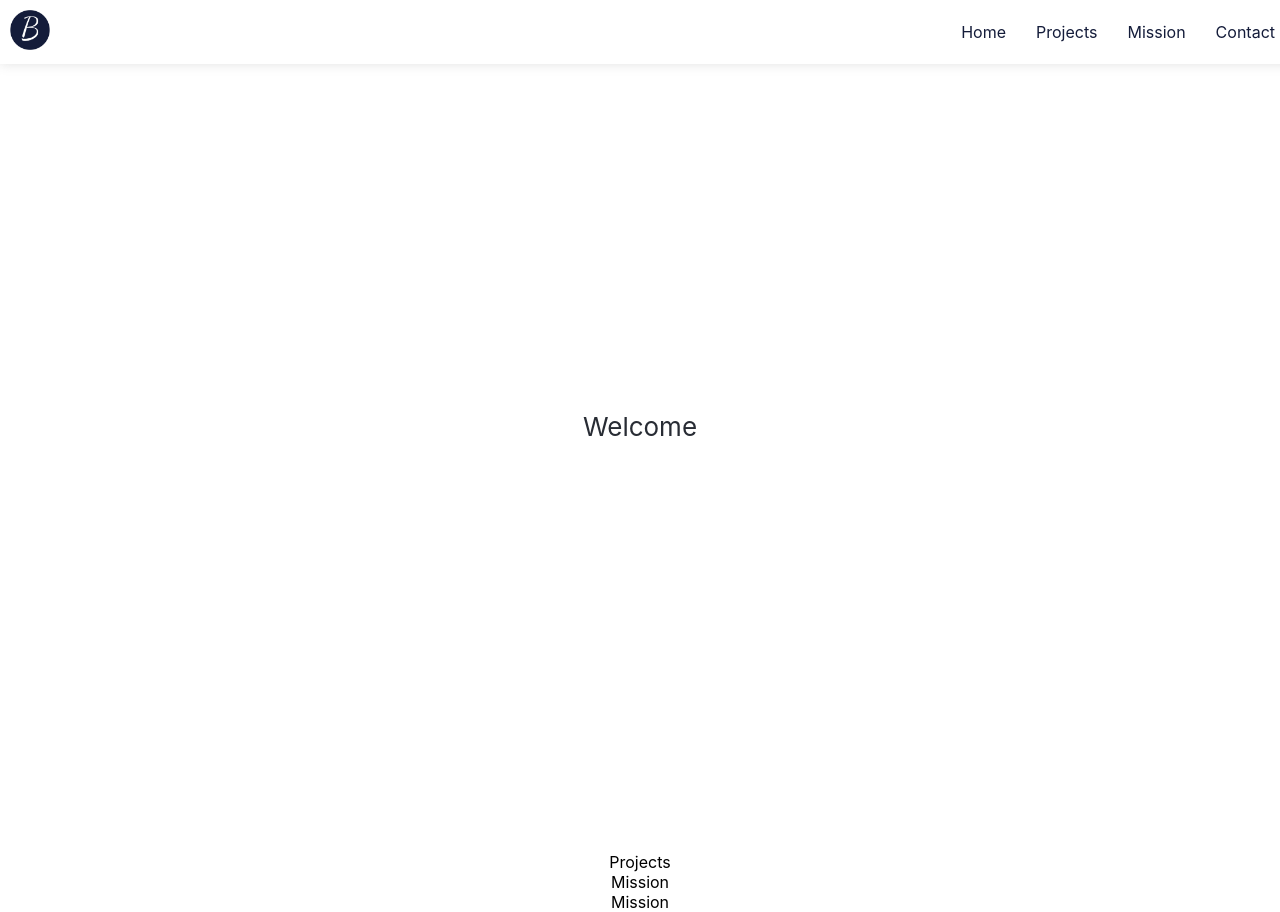
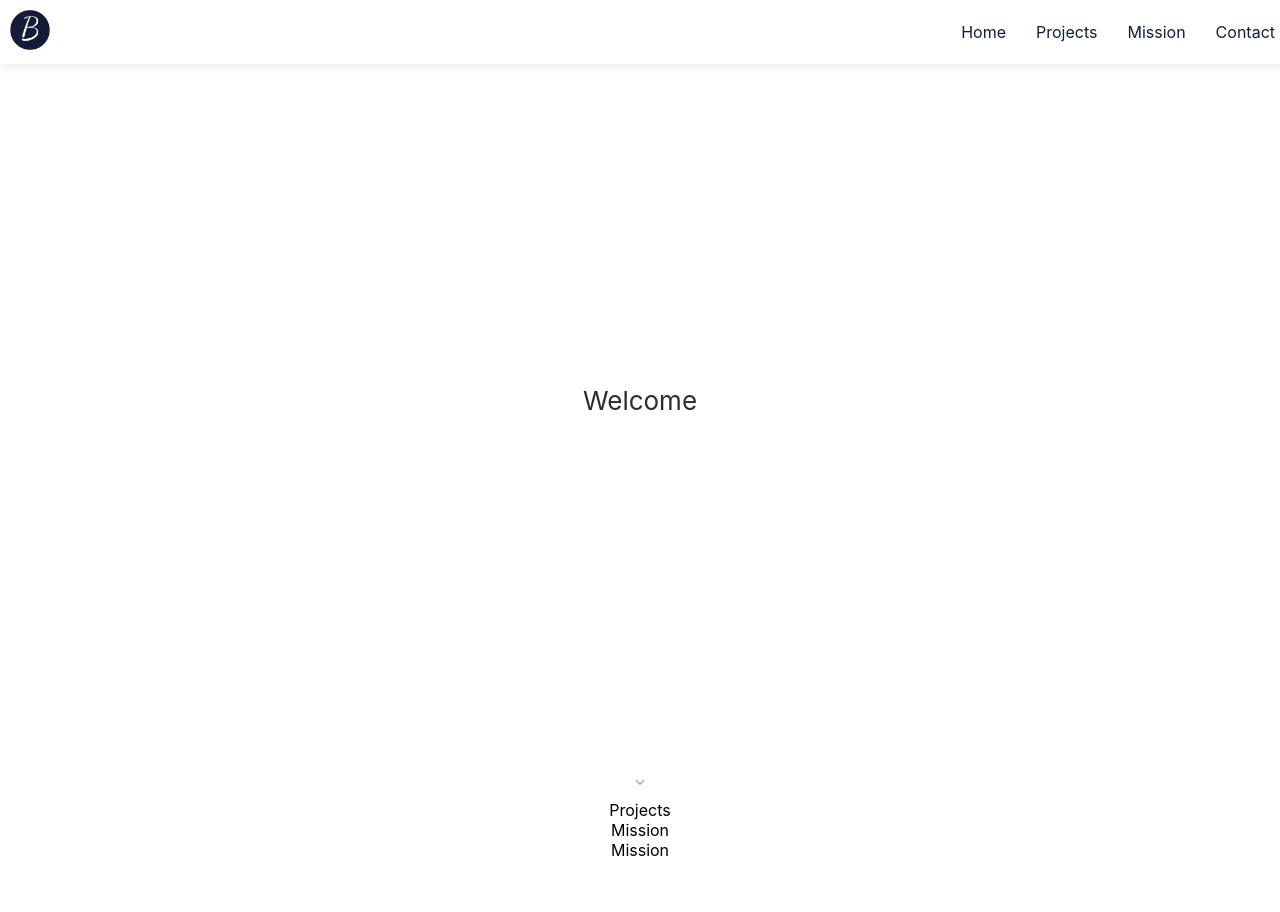
Before and after one commit to bryanakitchen/portfolio, a React (Create React App) app: page / in a window 1280 px wide. After the commit the page ends 860 px from the top, so only its background shows below. Built offline with nearby package versions, Linux system fonts and the light colour scheme.

Commit message:
add arrow, conditional styling for it, and animation

```diff
--- a/src/Main/Main.js
+++ b/src/Main/Main.js
@@ -10,11 +10,14 @@ function Main() {
 
         function scrollFunction() {
         const header = document.getElementById("Header");
+        const arrow = document.getElementById("arrow");
 
           if (document.body.scrollTop > 50 || document.documentElement.scrollTop > 50) {
             header.classList.add("sticky");
+            arrow.classList.add("hidden");
           } else {
             header.classList.remove("sticky");
+            arrow.classList.remove("hidden");
           }
         }
 
@@ -29,9 +32,12 @@ function Main() {
     <>
     <Header />
     <div className="Main">
-      <p className="Main-header">
-        Welcome
-      </p>
+      <div className="Main-header">
+        <p>Welcome</p>
+        <div className="arrow" id="arrow">
+          <img src="./arrow.png" alt="down arrow" />
+        </div>
+      </div>
         <div id="projects">Projects</div>
         <div id="mission">Mission</div>
         <div id="contact">Mission</div>
--- a/src/Main/Main.scss
+++ b/src/Main/Main.scss
@@ -10,6 +10,32 @@
   justify-content: center;
   font-size: calc(10px + 2vmin);
   color: #282c34;
+
+    .arrow {
+      position:absolute;
+      bottom: 0;
+      -webkit-animation-name: bounce;
+      -webkit-animation-duration: 0.7s;
+      -webkit-animation-direction: alternate;
+      -webkit-animation-timing-function: cubic-bezier(
+        0.1, -0.6, 0.1);
+      -webkit-animation-iteration-count: infinite;
+    }
+
+    @keyframes bounce {
+      from {
+          -webkit-transform: translate3d(0, 0, 0);
+          transform: translate3d(0, 0, 0);
+      }
+      to {
+          -webkit-transform: translate3d(0, -25px, 0);
+          transform: translate3d(0, -25px, 0);
+      }
+    }
+
+    .hidden {
+      visibility: hidden;
+    }
 }
 
 /* background-color: #282c34; */
```
Also changed, not shown: public/arrow.png (added).
